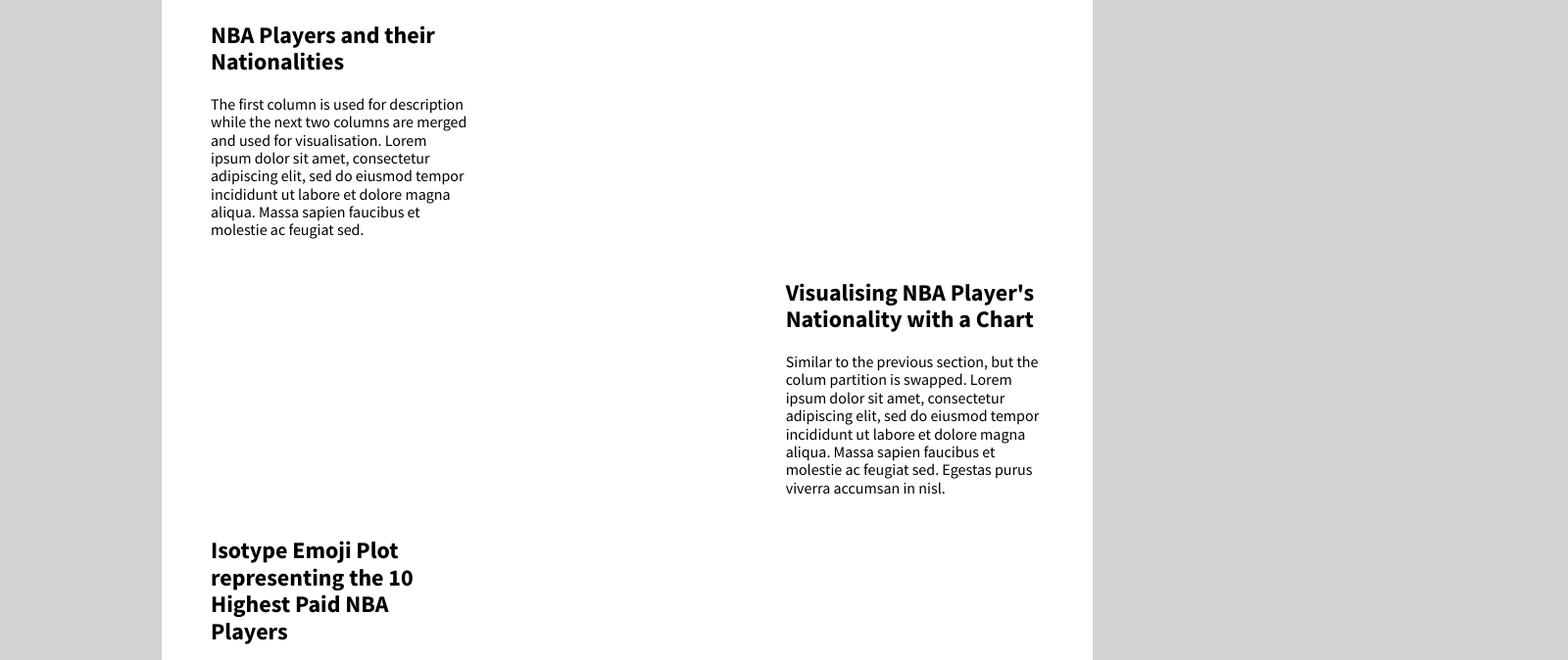
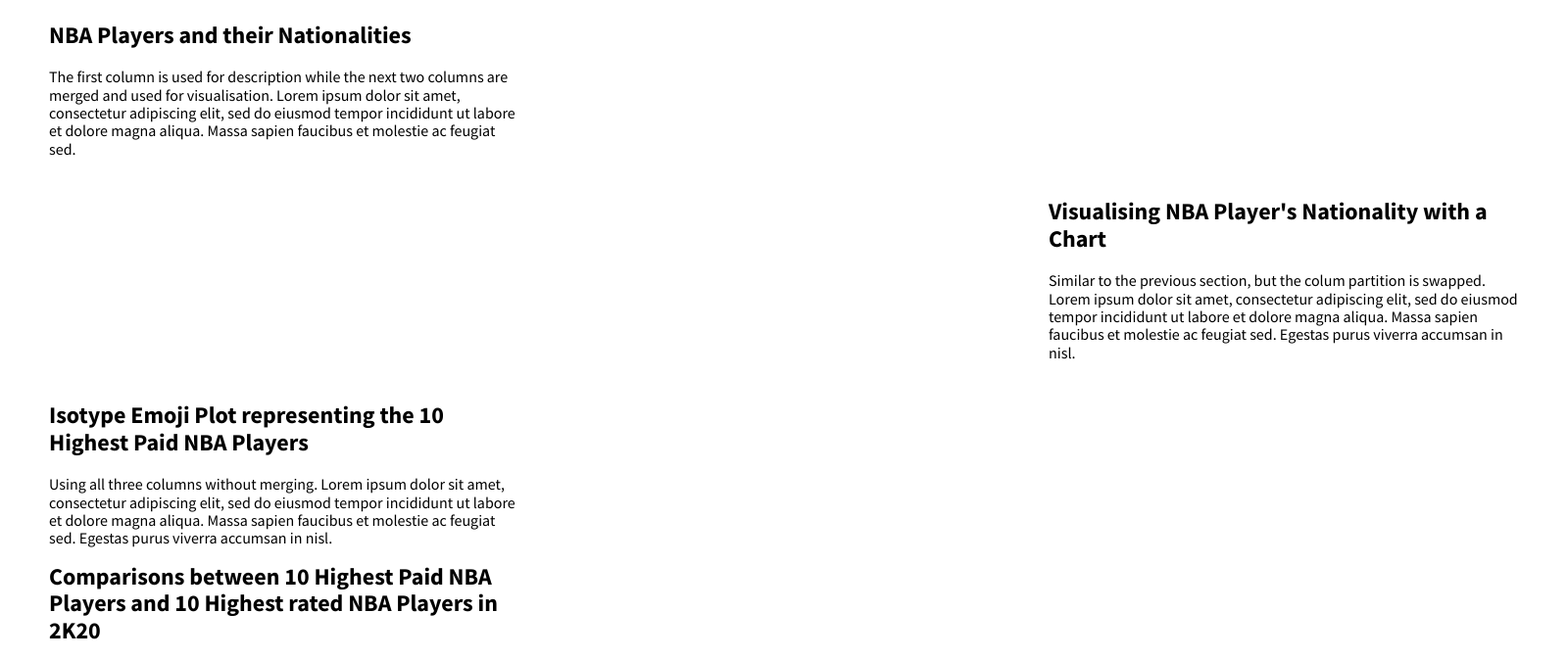
Before and after one commit to GueJiaXuan/FIT3179, a plain HTML site: page DataVisualisation2/index.html in a window 1280 px wide. Shown: the part 131-805 px from the top of the page at 98% size, 1600 px wide, since content can reach past the window. Drawn offline with nearby package versions, Linux system fonts and the light colour scheme; a script that the page names is missing.

Commit message:
Update index.html

```diff
--- a/DataVisualisation2/index.html
+++ b/DataVisualisation2/index.html
@@ -20,7 +20,7 @@
        background-color: lightgray;
      }
      .page{
-       width: 850px;
+       width: 1500px;
        background-color: white;
        margin: auto;
        padding: 50px;
```
